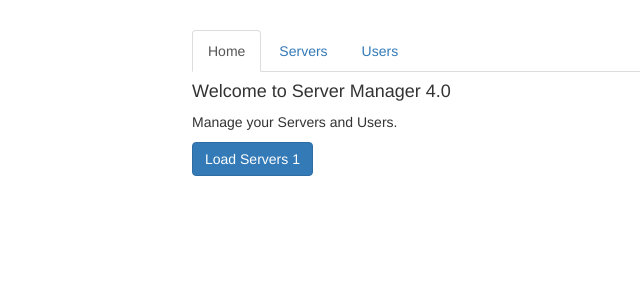
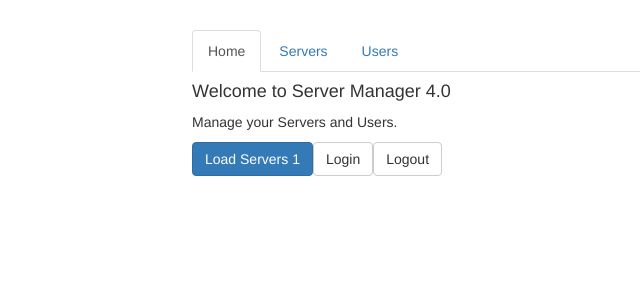
Before and after one commit to Meenal-Poladia/learning-angular-routing, an Angular app: page / in a window 1280 px wide. Shown: the top 300 px of the page, without its empty margins (73-713 px from the left). Built offline with nearby package versions, Linux system fonts and the light colour scheme; no server answers.

Commit message:
Using a fake Auth service

```diff
--- a/src/app/home/home.component.html
+++ b/src/app/home/home.component.html
@@ -1,3 +1,5 @@
 <h4>Welcome to Server Manager 4.0</h4>
 <p>Manage your Servers and Users.</p>
 <button (click)="onLoadServers(1)" class="btn btn-primary">Load Servers 1</button>
+<button class="btn btn-default" (click)="onLogin()">Login</button>
+<button class="btn btn-default" (click)="onLogout()">Logout</button>
--- a/src/app/home/home.component.ts
+++ b/src/app/home/home.component.ts
@@ -1,5 +1,6 @@
 import { Component, OnInit } from '@angular/core';
 import {Router} from "@angular/router";
+import {AuthService} from "../auth-service";
 
 @Component({
   selector: 'app-home',
@@ -8,7 +9,7 @@ import {Router} from "@angular/router";
 })
 export class HomeComponent implements OnInit {
 
-  constructor(private router: Router) { }
+  constructor(private router: Router, private authService: AuthService) { }
 
   ngOnInit() {
   }
@@ -25,4 +26,12 @@ export class HomeComponent implements OnInit {
       },
     );
   }
+
+  onLogin() {
+    this.authService.login();
+  }
+
+  onLogout() {
+    this.authService.logout();
+  }
 }
```
